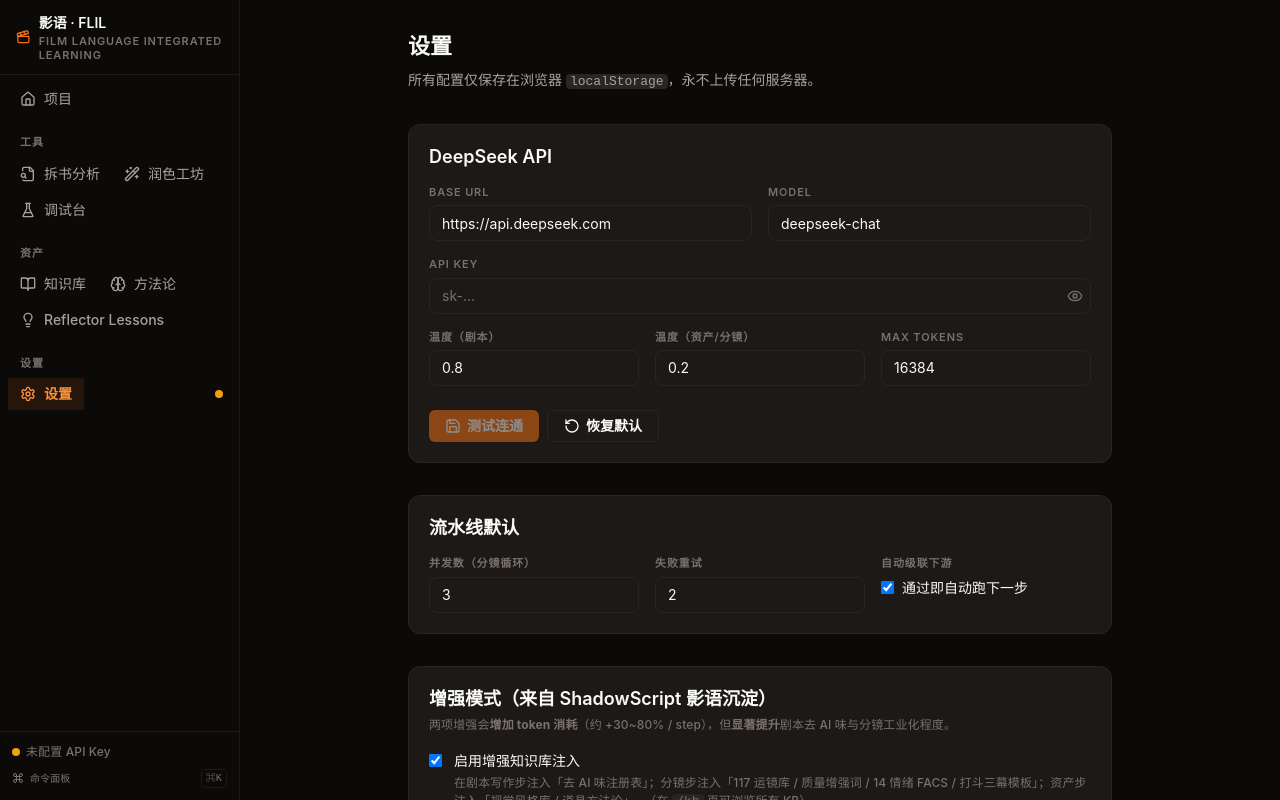
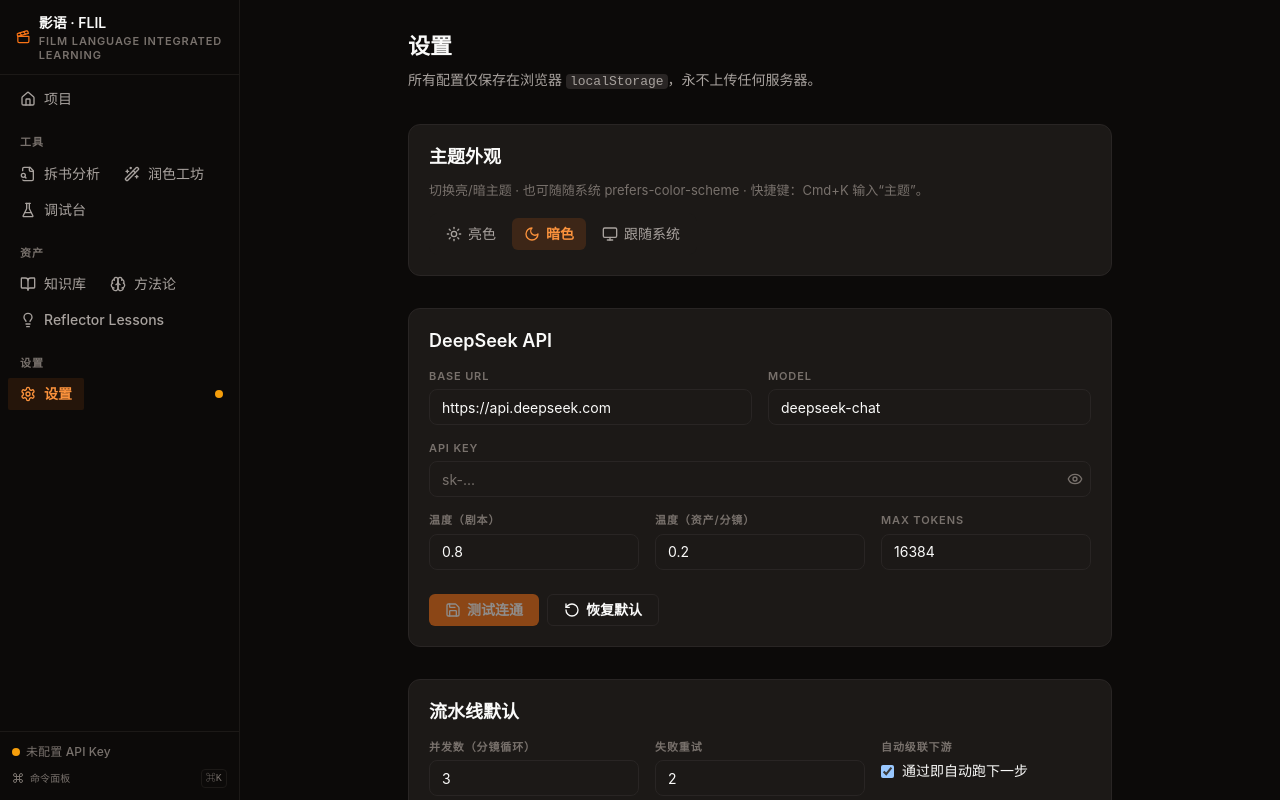
Before and after one commit to QoQ2055/2055, a React (Vite) app: page /#/settings in a window 1280 px wide. Built offline with nearby package versions, Linux system fonts and the light colour scheme.

Commit message:
feat(ui-v4 PR-1): 主题切换 light/dark/system  settings.theme 字段 + theme store + Cmd+K 3 命令 + Settings segment + main.tsx 避 FOUC  解锁 ui-v3 PR-1B 切换主题延后项

```diff
--- a/src/components/CommandPalette.tsx
+++ b/src/components/CommandPalette.tsx
@@ -25,11 +25,12 @@
 import {
   Search, Home as HomeIcon, BookOpen, FileText, BookCopy,
   Wand2, FileSearch, Settings as SettingsIcon, FlaskConical,
-  Brain, Lightbulb, FileDown, Film, type LucideIcon,
+  Brain, Lightbulb, FileDown, Film, Sun, Moon, Monitor, type LucideIcon,
 } from 'lucide-react';
 import clsx from 'clsx';
 import { useCommandPalette } from '../store/commandPalette';
 import { useExportDrawer } from '../store/exportDrawer';
+import { useSettings } from '../store/settings';
 import { toast } from '../store/toast';
 
 interface CommandContext {
@@ -175,6 +176,43 @@
     icon: Film,
     keywords: ['export', 'screenplay', '剧本', 'fdx', 'fountain', 'final draft', '下载'],
     action: () => useExportDrawer.getState().show('screenplay'),
+  },
+  // ui-v4 PR-1 · 主题切换命令 · 解锁 ui-v3 PR-1B 第二个延后项
+  {
+    id: 'theme-light',
+    label: '切换到亮色主题',
+    description: 'Light · 适合白天 / 强光环境',
+    group: 'actions',
+    icon: Sun,
+    keywords: ['theme', 'light', '亮', '白', '主题', '日间'],
+    action: () => {
+      useSettings.getState().setTheme('light');
+      toast.success('已切换到亮色主题');
+    },
+  },
+  {
+    id: 'theme-dark',
+    label: '切换到暗色主题',
+    description: 'Dark · 默认 · 适合夜间 / 长时间写作',
+    group: 'actions',
+    icon: Moon,
+    keywords: ['theme', 'dark', '暗', '黑', '主题', '夜间'],
+    action: () => {
+      useSettings.getState().setTheme('dark');
+      toast.success('已切换到暗色主题');
+    },
+  },
+  {
+    id: 'theme-system',
+    label: '主题跟随系统',
+    description: 'System · 自动跟随 OS prefers-color-scheme',
+    group: 'actions',
+    icon: Monitor,
+    keywords: ['theme', 'system', '跟随', '系统', '自动', '主题'],
+    action: () => {
+      useSettings.getState().setTheme('system');
+      toast.success('主题已设为跟随系统');
+    },
   },
 ];
 
--- a/src/components/Layout.tsx
+++ b/src/components/Layout.tsx
@@ -21,6 +21,7 @@
 import { useShortcutHandbook } from '../store/shortcutHandbook';
 import { useSidebarBadges } from '../store/sidebarBadges';
 import { isEditingTarget, isCtrlOrCmd } from '../lib/shortcuts';
+import { useThemeEffect } from '../lib/theme';
 import { toast } from '../store/toast';
 import { getProjectModeMeta } from '../data/projectModes';
 import type { ModeNavItem } from '../data/projectModes';
@@ -69,6 +70,9 @@
   const showHandbook = useShortcutHandbook((s) => s.show);
   const pendingLessons = useSidebarBadges((s) => s.pendingLessons);
   const refreshBadges = useSidebarBadges((s) => s.refresh);
+
+  // ui-v4 PR-1 · 主题订阅 · 跟随 settings.theme 与 system prefers-color-scheme 实时同步
+  useThemeEffect();
 
   // ui-v3 PR-2 · sidebar badge 初始 + 周期刷新 + 项目切换时刷新
   // 轮询 10s · IndexedDB 索引查询 < 5ms · 成本 trivial
--- /dev/null
+++ b/src/lib/theme.ts
@@ -0,0 +1,99 @@
+/**
+ * ui-v4 PR-1 · 主题应用工具
+ *
+ * 三档主题模式（settings.theme）：
+ *   • 'light'  → 移除 html.dark · 使用 :root 变量
+ *   • 'dark'   → 添加 html.dark · 使用 .dark 变量
+ *   • 'system' → 监听 matchMedia('(prefers-color-scheme: dark)') 自动切换
+ *
+ * **设计**：
+ *   • CSS 变量已就位（src/index.css :root + .dark 双套）· 仅切 html.dark class
+ *   • main.tsx 启动时 install() 一次（避 FOUC · 在 React 渲染前）
+ *   • Layout.tsx 内 useThemeEffect() 订阅 settings.theme 变化 + system change
+ *   • 持久化由 settings.ts 的 zustand persist 自动完成（localStorage）
+ *
+ * **不变量**：
+ *   • V3-I-1 路由不动 · 仅修改 documentElement.classList
+ *   • V3-I-4 不静默 · matchMedia 不可用降级 'light' + console.warn
+ *   • DESIGN.md ① · 不引入新 hex · 仅在已有 token 之间切换
+ */
+
+import { useEffect } from 'react';
+import { useSettings, type ThemeMode } from '../store/settings';
+
+const DARK_CLASS = 'dark';
+
+function getSystemPrefersDark(): boolean {
+  try {
+    return window.matchMedia('(prefers-color-scheme: dark)').matches;
+  } catch (e) {
+    console.warn('[theme] matchMedia not supported · fallback to dark', e);
+    return true; // 项目默认 dark · 回退保持一致
+  }
+}
+
+/** 返回当前 theme 应解析为的物理主题（实际是亮还是暗） */
+export function resolveTheme(mode: ThemeMode): 'light' | 'dark' {
+  if (mode === 'light') return 'light';
+  if (mode === 'dark') return 'dark';
+  return getSystemPrefersDark() ? 'dark' : 'light';
+}
+
+/** 立即把 theme mode 应用到 <html> · 副作用函数 · 调用方负责时机 */
+export function applyTheme(mode: ThemeMode): void {
+  const resolved = resolveTheme(mode);
+  const root = document.documentElement;
+  if (resolved === 'dark') {
+    root.classList.add(DARK_CLASS);
+  } else {
+    root.classList.remove(DARK_CLASS);
+  }
+  // color-scheme meta 与之同步（让浏览器原生控件 · 滚动条 · 表单也跟随）
+  root.style.colorScheme = resolved;
+}
+
+/**
+ * main.tsx 启动时调一次 · 在 React render 前安装初始主题（避 FOUC）
+ *
+ * 直接读 localStorage 'FLIL.settings' · 因为 zustand persist 异步 hydrate ·
+ * 等到 React 渲染时已经晚了一帧。
+ */
+export function installInitialTheme(): void {
+  let mode: ThemeMode = 'dark'; // 默认（与 index.html `class="dark"` 对齐）
+  try {
+    const raw = localStorage.getItem('FLIL.settings');
+    if (raw) {
+      const parsed = JSON.parse(raw);
+      const t = parsed?.state?.theme;
+      if (t === 'light' || t === 'dark' || t === 'system') {
+        mode = t;
+      }
+    }
+  } catch (e) {
+    console.warn('[theme] read FLIL.settings failed · use default dark', e);
+  }
+  applyTheme(mode);
+}
+
+/**
+ * React hook · 订阅 settings.theme + system change · 实时同步 html.dark
+ *
+ * 用法：Layout.tsx 顶层调一次（单实例 · 不嵌套）
+ */
+export function useThemeEffect(): void {
+  const theme = useSettings((s) => s.theme);
+
+  // 主题模式变化 → 立即 apply
+  useEffect(() => {
+    applyTheme(theme);
+  }, [theme]);
+
+  // system 模式时 · 监听 prefers-color-scheme 变化
+  useEffect(() => {
+    if (theme !== 'system') return;
+    const mq = window.matchMedia('(prefers-color-scheme: dark)');
+    const handler = () => applyTheme('system');
+    mq.addEventListener('change', handler);
+    return () => mq.removeEventListener('change', handler);
+  }, [theme]);
+}
--- a/src/main.tsx
+++ b/src/main.tsx
@@ -3,7 +3,12 @@
 import { RouterProvider } from 'react-router-dom';
 import { router } from './router';
 import { hydrateProject } from './store/project';
+import { installInitialTheme } from './lib/theme';
 import './index.css';
+
+// ui-v4 PR-1 · 在 React 渲染前安装初始主题（避免 FOUC）
+// 直接同步读 localStorage · zustand persist 异步 hydrate 太晚
+installInitialTheme();
 
 // Kick off IDB hydration before first render. We don't await it here — UI
 // components can read `useProject(s => s.hydrated)` to gate on the result.
--- a/src/pages/Settings.tsx
+++ b/src/pages/Settings.tsx
@@ -1,6 +1,7 @@
 import { useState } from 'react';
-import { Eye, EyeOff, RotateCcw, Save } from 'lucide-react';
-import { useSettings } from '../store/settings';
+import { Eye, EyeOff, RotateCcw, Save, Sun, Moon, Monitor } from 'lucide-react';
+import clsx from 'clsx';
+import { useSettings, type ThemeMode } from '../store/settings';
 import { chatStream } from '../llm/deepseek';
 
 export function Settings() {
@@ -38,6 +39,15 @@
           所有配置仅保存在浏览器 <code className="code px-1 bg-elevated rounded">localStorage</code>，永不上传任何服务器。
         </p>
       </header>
+
+      {/* ui-v4 PR-1 · 主题切换 · 3 档 segment */}
+      <section className="card p-5 space-y-3">
+        <h2 className="text-heading-m">主题外观</h2>
+        <p className="text-body-s text-fg-muted">
+          切换亮/暗主题 · 也可随随系统 prefers-color-scheme · 快捷键：Cmd+K 输入“主题”。
+        </p>
+        <ThemeSegment value={s.theme} onChange={s.setTheme} />
+      </section>
 
       <section className="card p-5 space-y-4">
         <h2 className="text-heading-m">DeepSeek API</h2>
@@ -264,3 +274,47 @@
     </div>
   );
 }
+
+/**
+ * ui-v4 PR-1 · 主题 segment 切换器
+ * 3 档 button group · token 配色 · 选中态用 primary tint
+ */
+function ThemeSegment({
+  value, onChange,
+}: {
+  value: ThemeMode;
+  onChange: (mode: ThemeMode) => void;
+}) {
+  const options: Array<{ value: ThemeMode; label: string; icon: typeof Sun; hint: string }> = [
+    { value: 'light', label: '亮色', icon: Sun, hint: '强光环境 / 白天编辑' },
+    { value: 'dark', label: '暗色', icon: Moon, hint: '夜间 / 长时间写作（默认）' },
+    { value: 'system', label: '跟随系统', icon: Monitor, hint: '随 OS prefers-color-scheme 自动切换' },
+  ];
+  return (
+    <div className="inline-flex gap-1 p-1 rounded-lg border border-border-subtle bg-surface" role="radiogroup" aria-label="主题模式">
+      {options.map((opt) => {
+        const Icon = opt.icon;
+        const active = value === opt.value;
+        return (
+          <button
+            key={opt.value}
+            type="button"
+            role="radio"
+            aria-checked={active}
+            onClick={() => onChange(opt.value)}
+            title={opt.hint}
+            className={clsx(
+              'flex items-center gap-1.5 px-3 py-1.5 rounded-md text-sm transition-colors',
+              active
+                ? 'bg-primary-500/15 text-primary-400 font-semibold'
+                : 'text-fg-secondary hover:bg-elevated hover:text-fg-primary',
+            )}
+          >
+            <Icon className="size-4" />
+            {opt.label}
+          </button>
+        );
+      })}
+    </div>
+  );
+}
--- a/src/store/settings.ts
+++ b/src/store/settings.ts
@@ -1,9 +1,16 @@
 import { create } from 'zustand';
 import { persist } from 'zustand/middleware';
+
+export type ThemeMode = 'light' | 'dark' | 'system';
 
 export interface SettingsState {
   baseUrl: string;
   apiKey: string;
+  /**
+   * ui-v4 epic · 主题模式 · 'system' 跳随系统 prefers-color-scheme
+   * 默认 'dark' 保持与原 index.html `class="dark"` 行为一致
+   */
+  theme: ThemeMode;
   /**
    * Standard model — used for the majority of nodes (大纲 / 角色 / 一般写作).
    * Backwards-compatible default for any node that doesn't have a per-tier
@@ -58,12 +65,15 @@
     userFeedbackEnabled: boolean;
   };
   set: (patch: Partial<SettingsState>) => void;
+  setTheme: (theme: ThemeMode) => void;
   reset: () => void;
 }
 
 const DEFAULTS = {
   baseUrl: 'https://api.deepseek.com',
   apiKey: '',
+  // ui-v4 · 默认 dark · 保持与 index.html `class="dark"` 行为堆叠不退化
+  theme: 'dark' as ThemeMode,
   model: 'deepseek-chat',
   modelFlagship: '',
   modelLite: '',
@@ -96,6 +106,7 @@
     (set) => ({
       ...DEFAULTS,
       set: (patch) => set(patch),
+      setTheme: (theme) => set({ theme }),
       reset: () => set(DEFAULTS),
     }),
     { name: 'FLIL.settings' },
```
